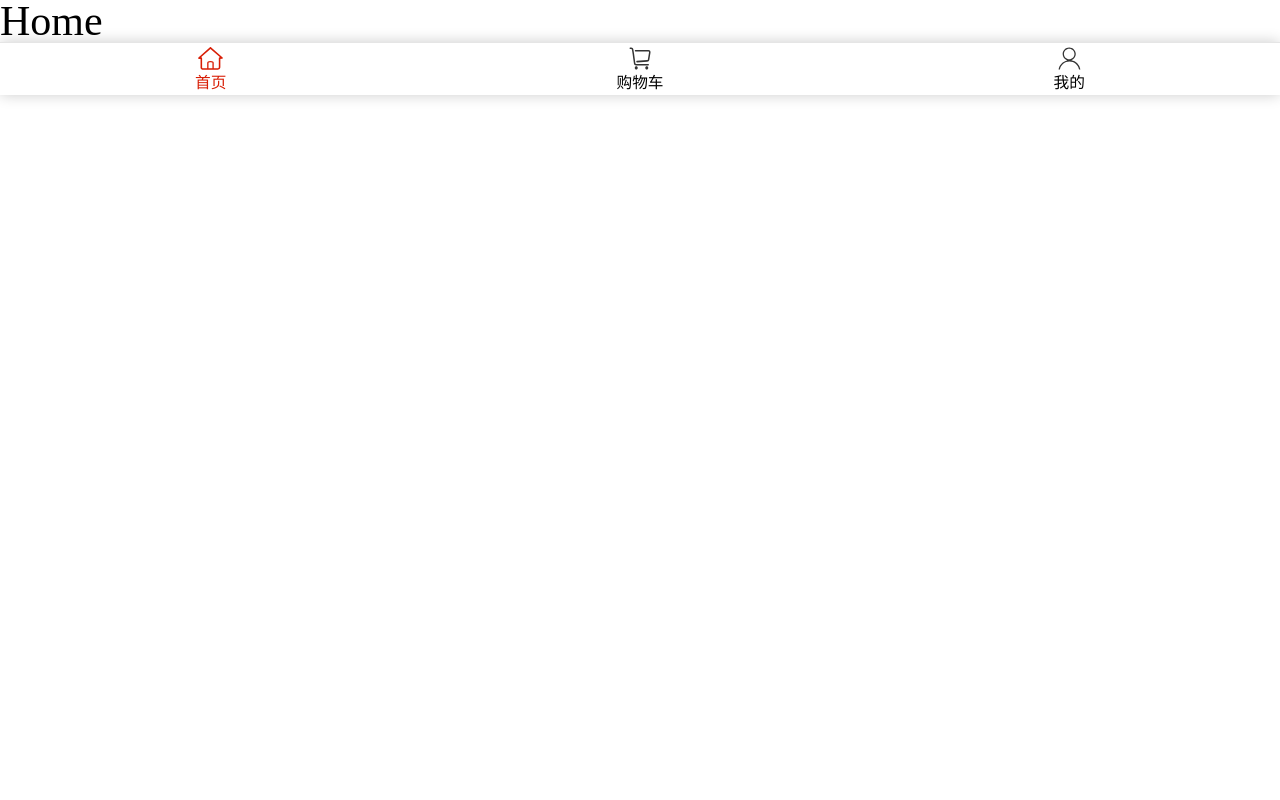
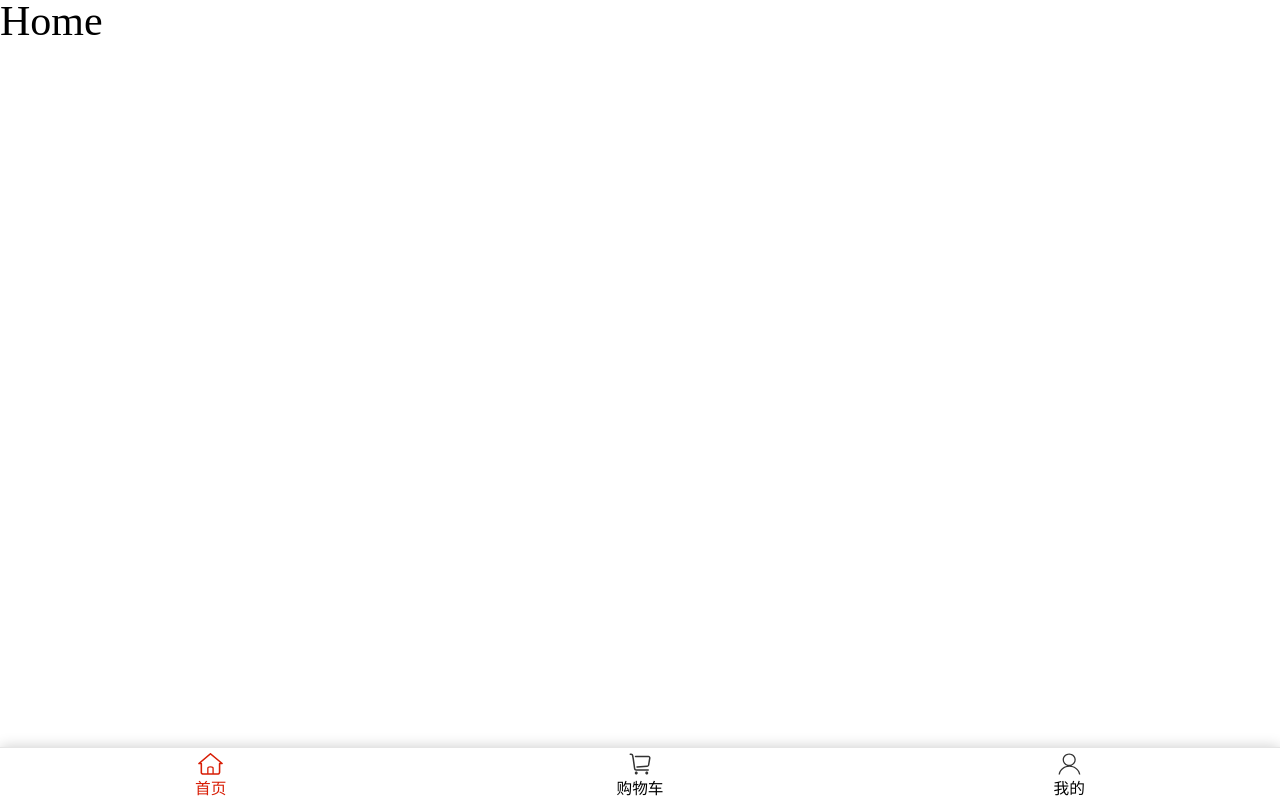
Before and after one commit to simpleSky12/JD-vue, a Vue app: page / in a window 1280 px wide. Built offline with nearby package versions, Linux system fonts and the light colour scheme.

Commit message:
1.toolbar组件实现组件的动态切换 2.组件的异步引入

```diff
--- a/src/App.vue
+++ b/src/App.vue
@@ -9,4 +9,9 @@
 
 <style lang="scss">
   @import "@css/base";
+
+  #app {
+    height: 100%;
+    width: 100%;
+  }
 </style>
--- a/src/components/ToolBar.vue
+++ b/src/components/ToolBar.vue
@@ -52,6 +52,9 @@ export default {
 <style lang="scss">
   @import "../assets/css/base";
   .tool-bar {
+    width: 100%;
+    position: fixed;
+    bottom: 0;
     display: flex;
     height: px2rem(46);
     justify-content: space-around;
--- a/src/router/index.js
+++ b/src/router/index.js
@@ -1,14 +1,14 @@
 import Vue from 'vue'
 import VueRouter from 'vue-router'
-import Home from '../views/Main'
+import Main from '../views/Main'
 
 Vue.use(VueRouter)
 
 const routes = [
   {
     path: '/',
-    name: 'Home',
-    component: Home
+    name: 'Main',
+    component: Main
   }
 ]
 
--- a/src/views/Home.vue
+++ b/src/views/Home.vue
@@ -1,13 +1,17 @@
 <template>
-    <div>Home</div>
+    <div class="home">Home</div>
 </template>
 
 <script>
 export default {
-  name: 'Home'
+  name: 'Home',
+  created () {
+    console.log('home')
+  }
 }
 </script>
 
 <style lang="scss">
-
+  .home{
+  }
 </style>
--- a/src/views/Main.vue
+++ b/src/views/Main.vue
@@ -1,25 +1,31 @@
 <template>
     <div class="main">
-      <home></home>
+      <!--动态组件-->
+      <component :is="currentComponent"></component>
       <tool-bar @changeMenu="changeMenu"></tool-bar>
     </div>
 </template>
 
 <script>
 import ToolBar from '../components/ToolBar'
-import Home from './Home'
-import router from '../router'
 
 export default {
-  name: 'main',
+  name: 'Main',
+  data () {
+    return {
+      currentComponent: 'Home'
+    }
+  },
   components: {
     ToolBar,
-    Home
+    // 组件的异步引入
+    Home: () => import('./Home'),
+    Shopping: () => import('./Shopping'),
+    My: () => import('./My')
   },
   methods: {
     changeMenu (e) {
-      console.log(e)
-      router.push(e)
+      this.currentComponent = e
     }
   }
 }
@@ -27,7 +33,6 @@ export default {
 
 <style lang="scss">
   @import "../assets/css/base";
-  span{
-    font-size: $fontSize;
+  .main{
   }
 </style>
--- a/src/views/My.vue
+++ b/src/views/My.vue
@@ -4,7 +4,10 @@
 
 <script>
 export default {
-  name: 'My'
+  name: 'My',
+  created () {
+    console.log('my')
+  }
 }
 </script>
 
--- a/src/views/Shopping.vue
+++ b/src/views/Shopping.vue
@@ -4,7 +4,10 @@
 
 <script>
 export default {
-  name: 'Shipping'
+  name: 'Shopping',
+  created () {
+    console.log('shoping')
+  }
 }
 </script>
 
```
